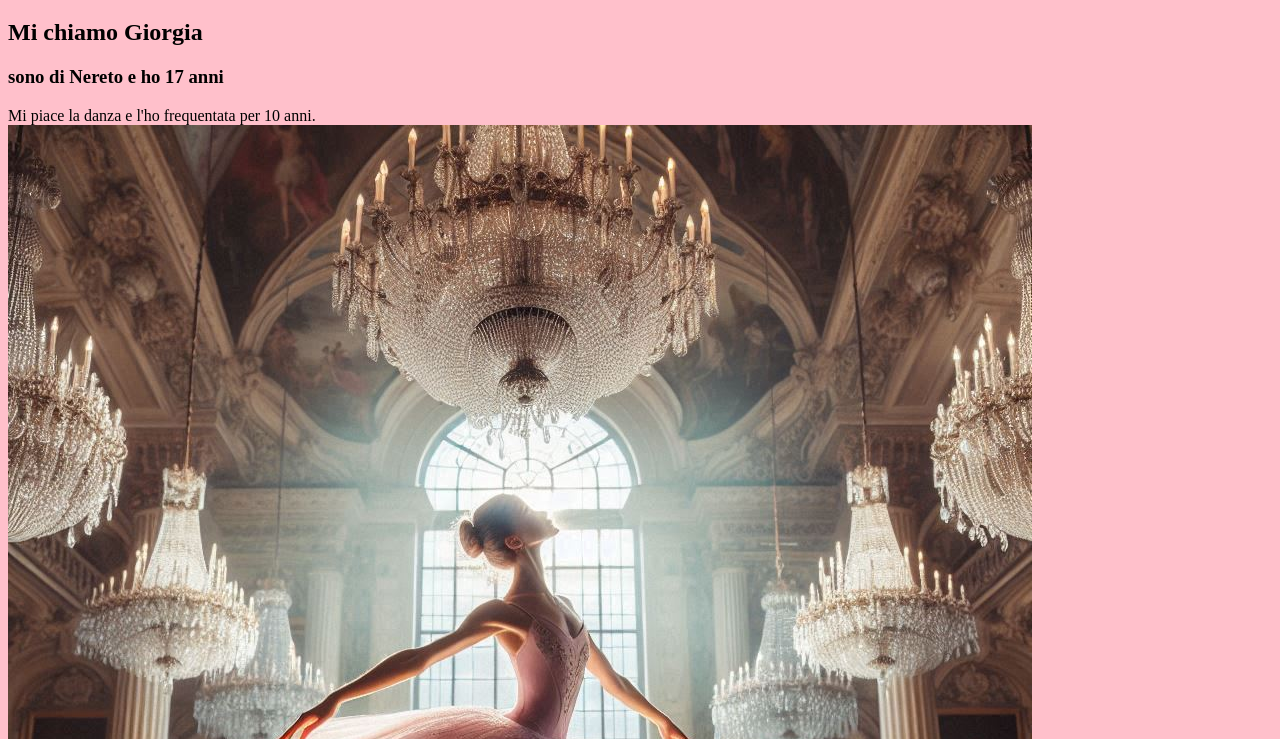
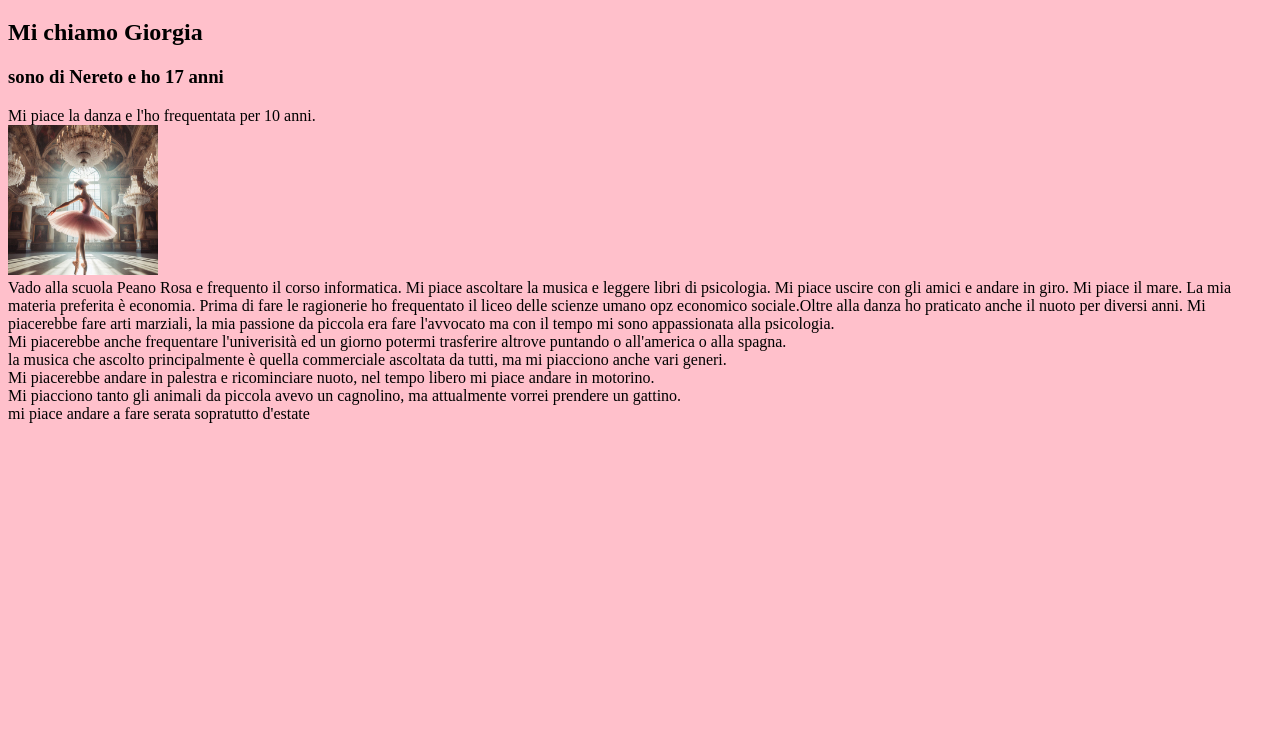
Before and after one commit to giorgis2007/giorgis2007.github.io, a plain HTML site: page index.html in a window 1280 px wide. Shown: the part 61-800 px from the top of the page. Drawn offline with Linux system fonts and the light colour scheme.

Commit message:
Update index.html

```diff
--- a/index.html
+++ b/index.html
@@ -9,7 +9,7 @@
 		<H2>Mi chiamo Giorgia </H2>
 		<H3>sono di Nereto e ho 17 anni</h3>
 		Mi piace la danza e l'ho frequentata per 10 anni.<br>
-		<img src="danzatrice.png" >
+		<img src="danzatrice.png" width="150" >
 		<br>Vado alla scuola Peano Rosa e frequento il corso informatica.
 		Mi piace ascoltare la musica e leggere libri di psicologia. Mi piace uscire con gli
 		amici e andare in giro. Mi piace il mare. La mia materia preferita è economia. Prima di fare le ragionerie ho frequentato
```
